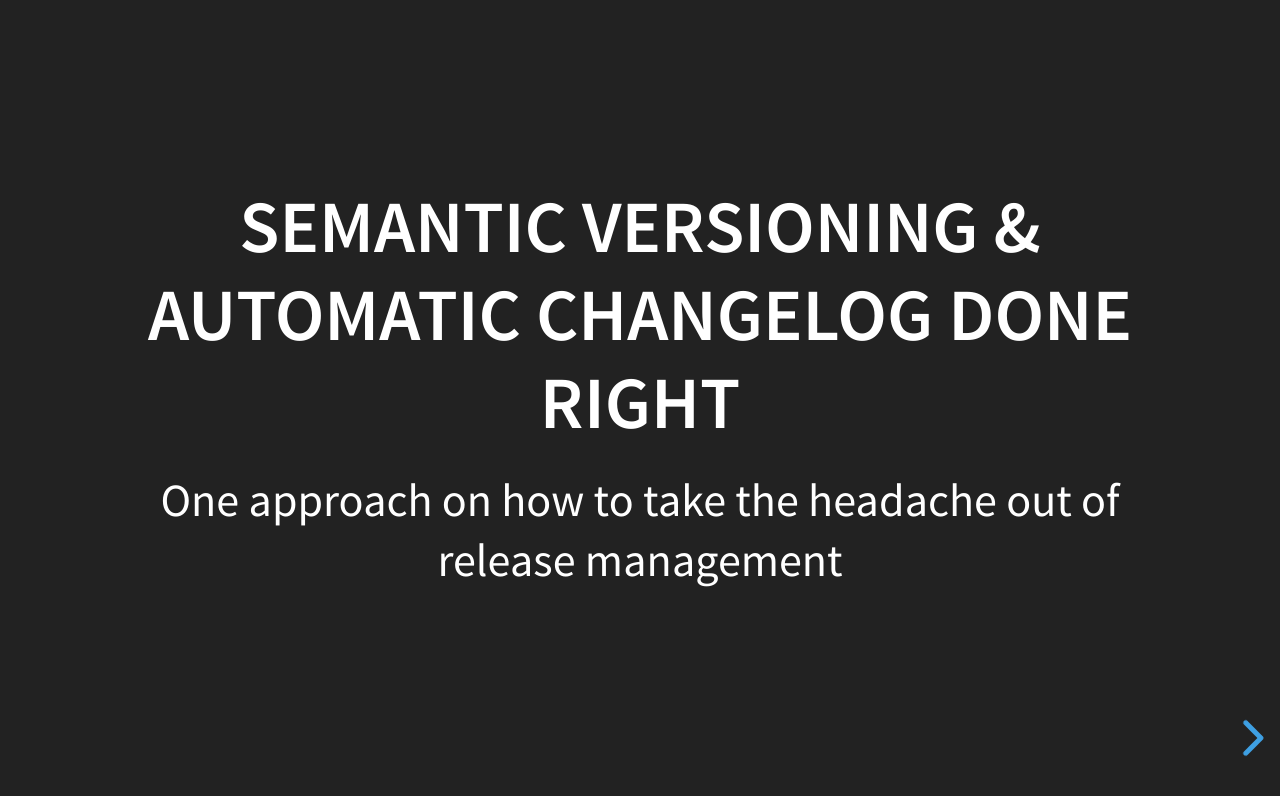
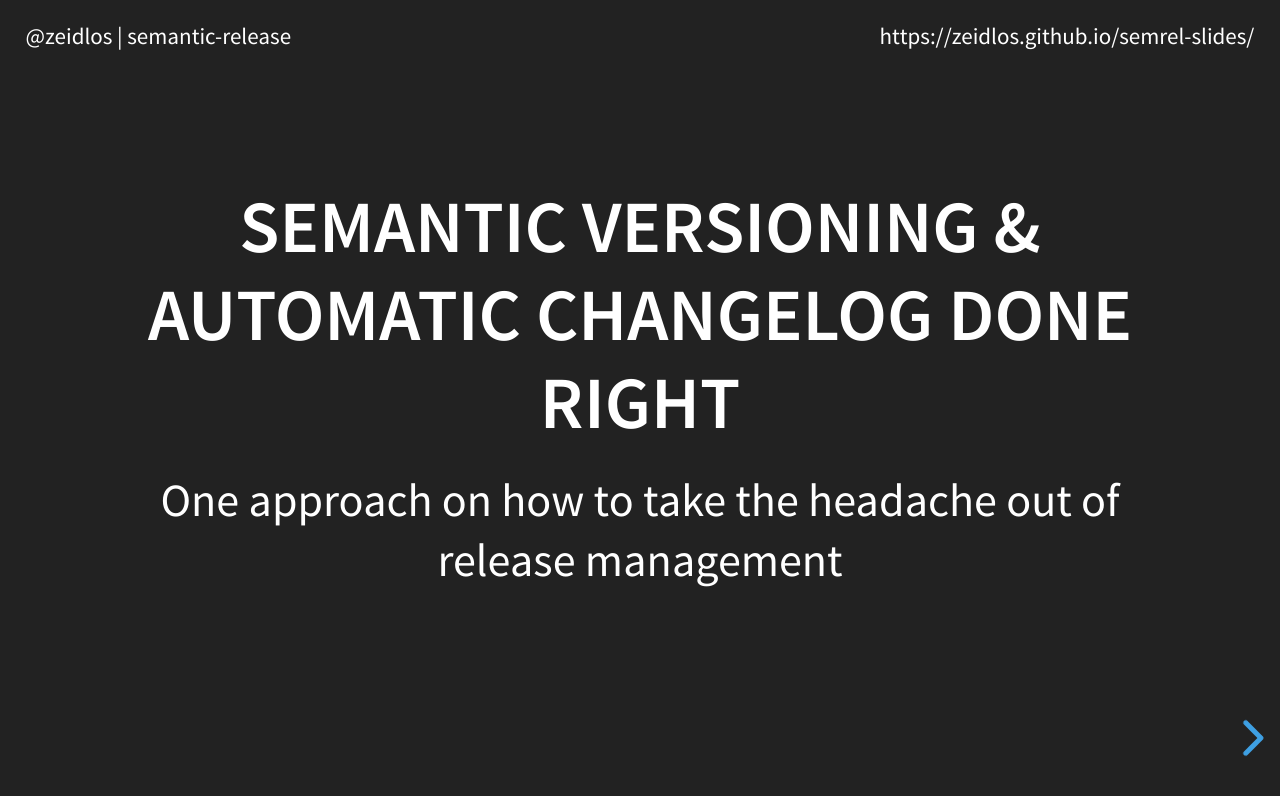
Before and after one commit to zeidlos/semrel-slides, a website: page index.html in a window 1280 px wide. Drawn offline with Linux system fonts and the light colour scheme.

Commit message:
feat(layout): Adds twitter handle, talk title and slides url to view

```diff
--- a/index.html
+++ b/index.html
@@ -11,6 +11,16 @@
 
 		<!-- Theme used for syntax highlighting of code -->
 		<link rel="stylesheet" href="revealjs/lib/css/zenburn.css">
+		<style>
+			div.header{
+				text-align: left;
+				font-size: 23px;
+				padding: 2vw;
+			}
+			.right {
+				float: right;
+			}
+		</style>
 
 		<!-- Printing and PDF exports -->
 		<script>
@@ -23,13 +33,14 @@
 	</head>
 	<body>
 		<div class="reveal">
+			<div class="header">@zeidlos | semantic-release  <span class="right">https://zeidlos.github.io/semrel-slides/</span></div>
 			<div class="slides">
 					<section data-markdown="semver.md"
 					data-separator="^\n\n\n"
 					data-separator-vertical="^\n\n"
 					data-separator-notes="^Note:"
 					data-charset="iso-8859-15">
-		 </section>
+				 </section>
 			</div>
 		</div>
 
```
